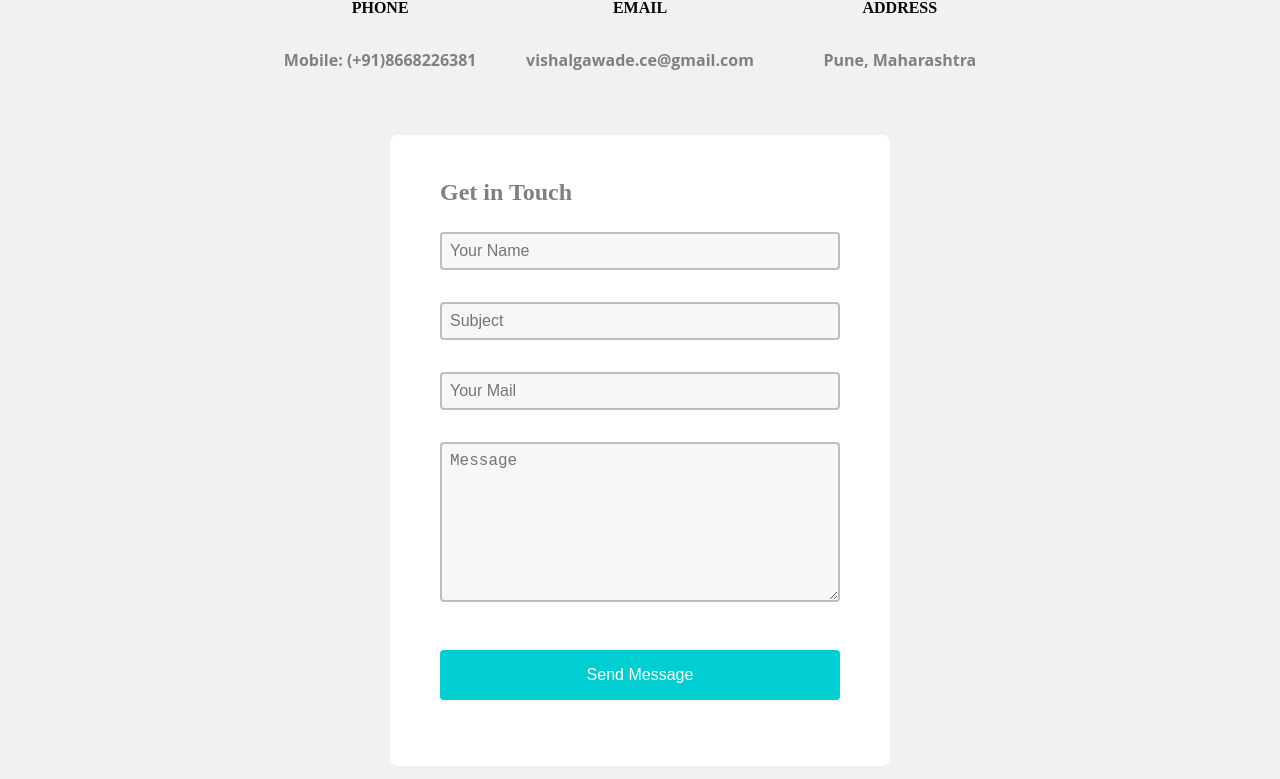
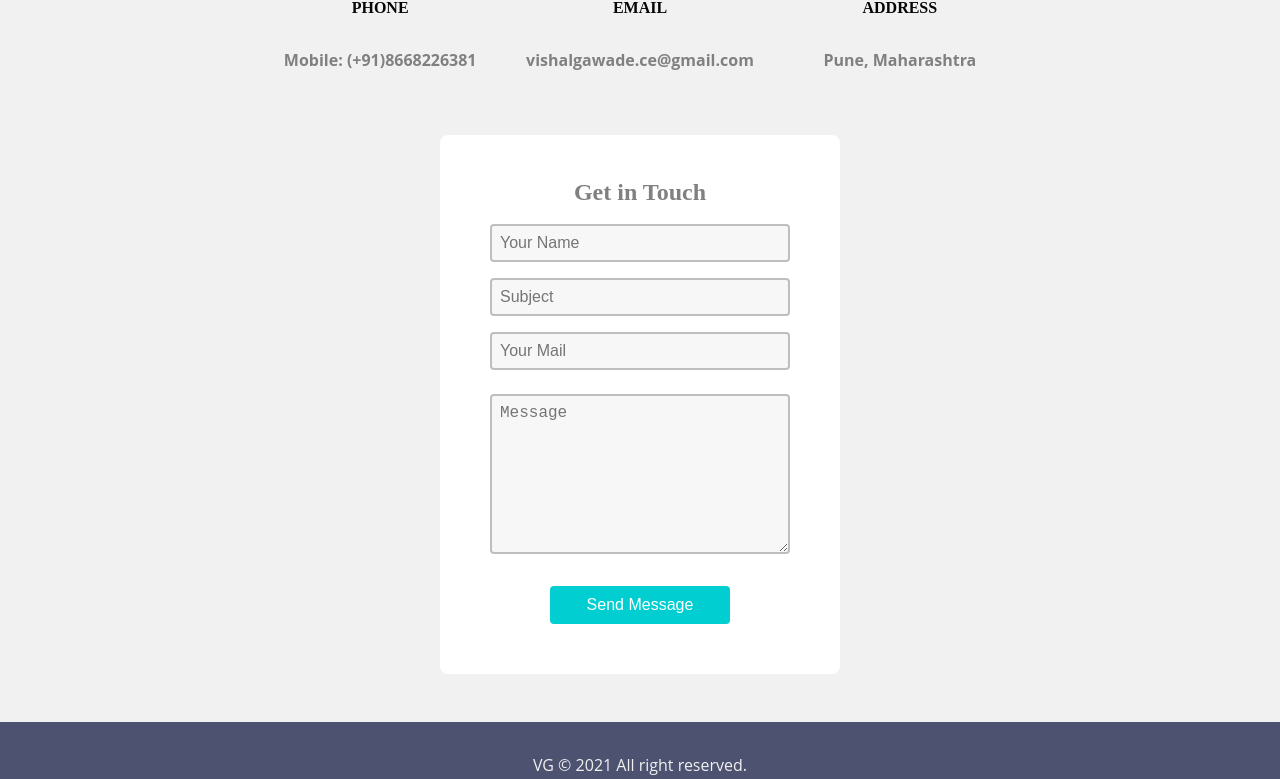
Before and after one commit to vishal-gawade/portfolio, a React (Create React App) app: page / in a window 1280 px wide. Shown: the part 2499-3278 px from the top of the page. Built offline with nearby package versions, Linux system fonts and the light colour scheme.

Commit message:
contact page ui updated

```diff
--- a/src/components/ContactSection/ContactElements.js
+++ b/src/components/ContactSection/ContactElements.js
@@ -37,10 +37,9 @@ export const FormContent = styled.div`
 
 export const Form = styled.form`
 	width: 100%;
-	max-width: 500px;
-	display: flex;
-	justify-content: center;
-	flex-direction: column;
+	max-width: 400px;
+	display: grid;
+	place-items: center;
 	color: #000;
 	background: #fff;
 	padding-inline: 3rem;
@@ -51,7 +50,7 @@ export const Form = styled.form`
 		border: 2px solid var(--cyan);
 	}
 	@media screen and (max-width: 768px){
-		margin-inline:  3rem;
+		margin-inline:  2rem;
 		padding-block: 1rem;
 	}
 `;
@@ -66,7 +65,7 @@ export const FormInput = styled.input`
 	color: #060606;
 	font-size: 1rem;
 	padding: 0.5rem;
-	margin-block: 1rem;
+	margin-block: .5rem;
 	border: 2px solid grey;
 	background: #f7f7f7;
 	border-radius: 4px;
@@ -95,13 +94,13 @@ export const Textarea = styled.textarea`
 
 export const FormButton = styled.button`
 	color: #fff;
-	width: 100%;
+	width: 60%;
 	font-size: 1rem;
-	padding: 1rem;
+	padding: 10px;
 	cursor: pointer;
 	border-radius: 4px;
 	background: #00ced1;
-	margin-block: 2rem;
+	margin-block: 1rem;
 	border: none;
 
 	&:hover {
```
